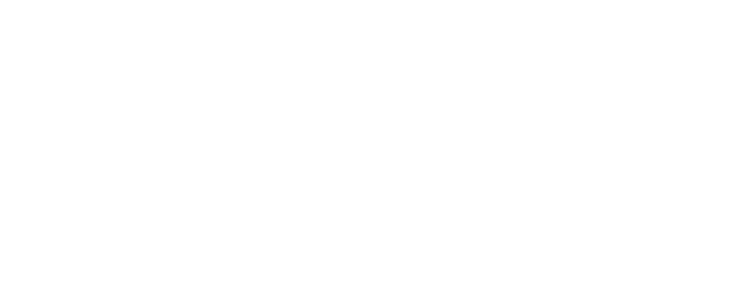
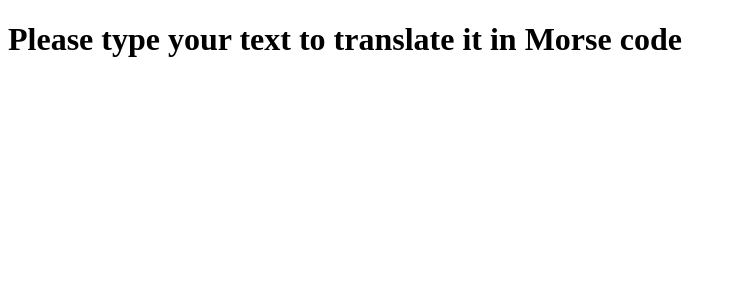
Before and after one commit to iulianSta/text-to-morse, a React (Create React App) app: page / in a window 1280 px wide. Shown: the top 300 px of the page, without its empty margins (0-737 px from the left). Built offline with nearby package versions, Linux system fonts and the light colour scheme.

Commit message:
src/App.js Import Header.js in App.js and implement it in jsx

```diff
--- a/src/App.js
+++ b/src/App.js
@@ -1,5 +1,13 @@
+// Import Header
+import Header from "./components/Header";
+
+// App function
 function App() {
-  return <div className="App"></div>;
+  return (
+    <div className="App">
+      <Header />
+    </div>
+  );
 }
 
 export default App;
```
